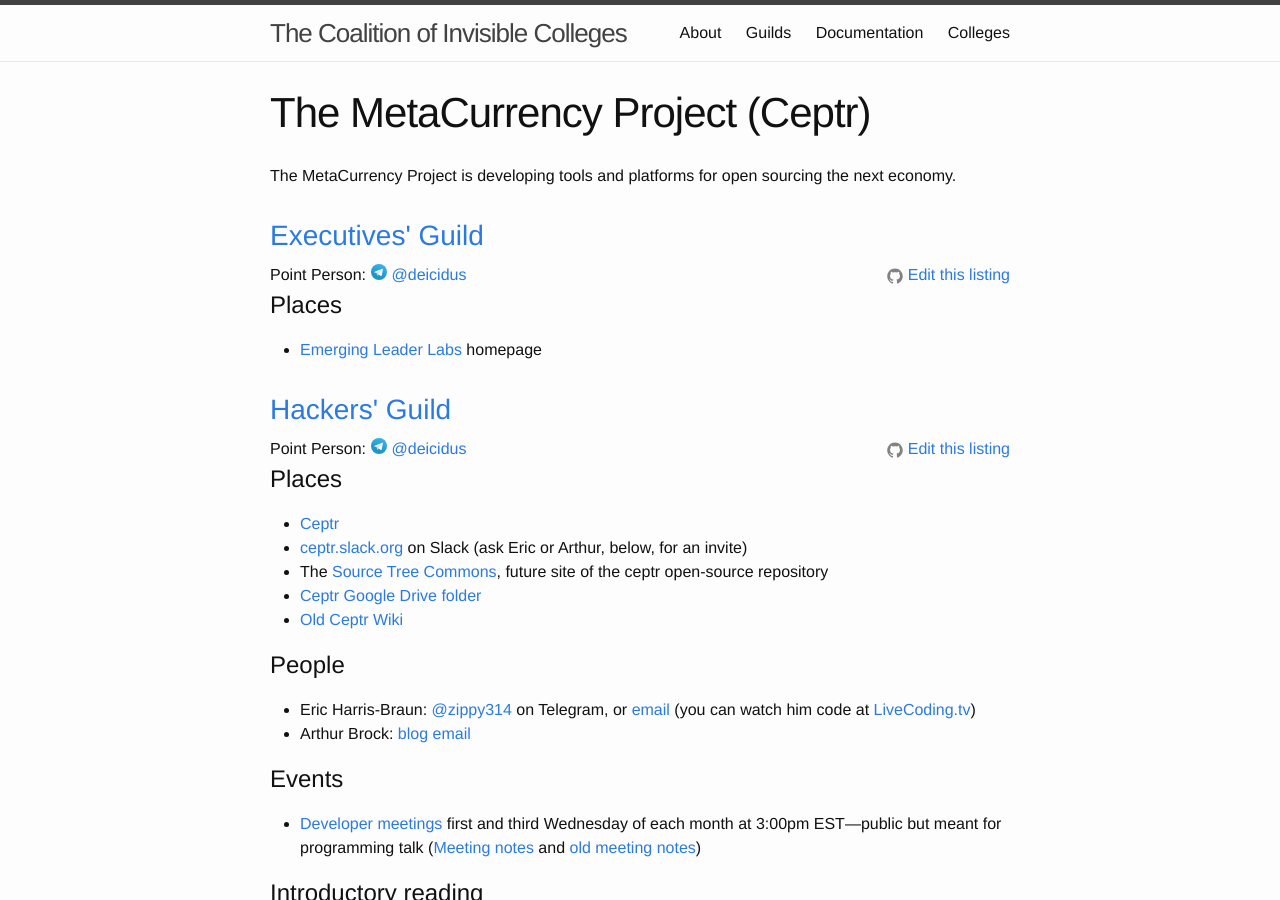
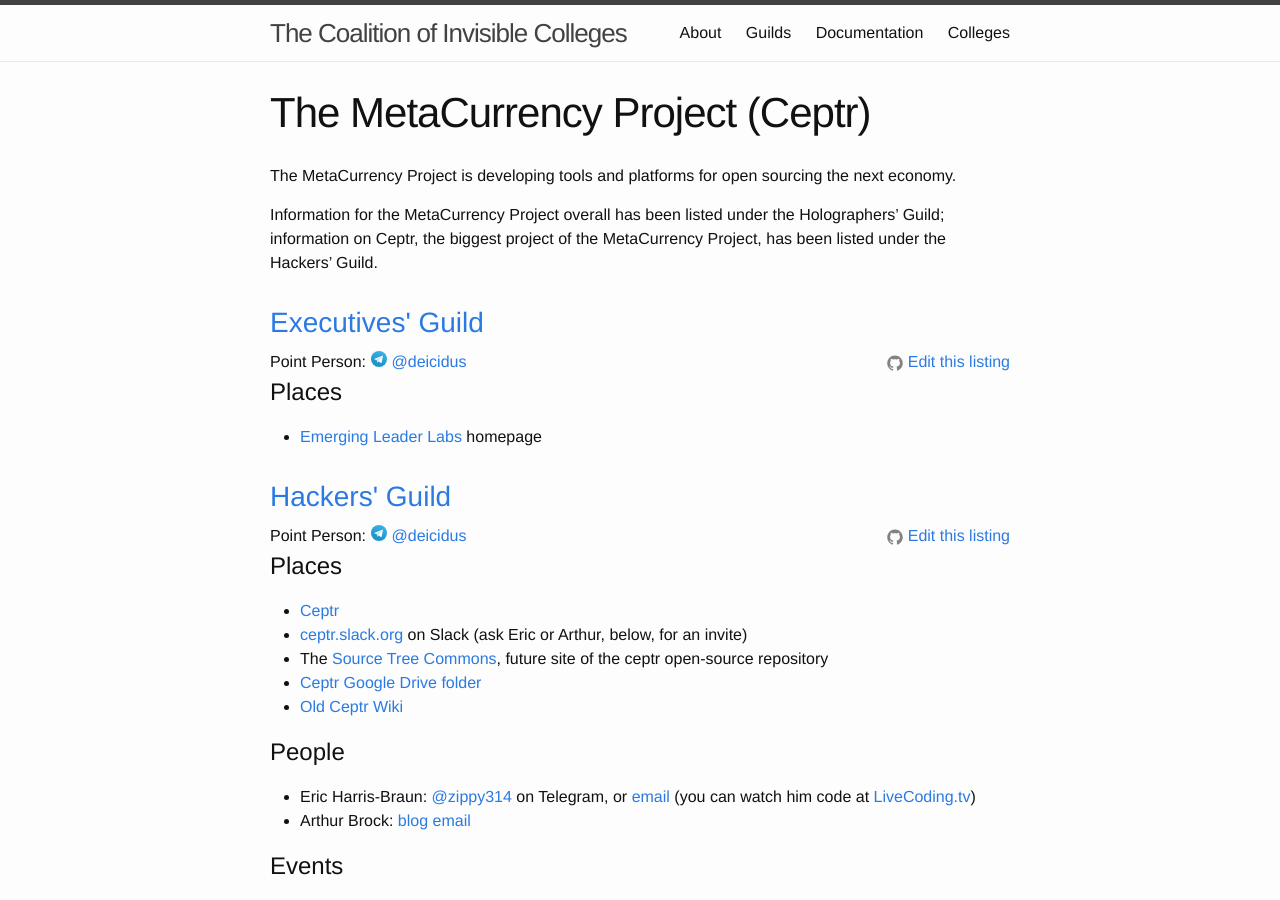
Before and after one commit to coalition-of-invisible-colleges/cic.github.io, a Jekyll site: the page built from colleges/Ceptr.md, in a window 1280 px wide and 900 px high. Built offline with Jekyll 4.4.1, drawn with Linux system fonts in a browser that asks for light colours.

Commit message:
Update Ceptr.md

```diff
--- a/colleges/Ceptr.md
+++ b/colleges/Ceptr.md
@@ -5,3 +5,5 @@ permalink: /colleges/Ceptr/
 college: Ceptr
 ---
 The MetaCurrency Project is developing tools and platforms for open sourcing the next economy.
+
+Information for the MetaCurrency Project overall has been listed under the Holographers' Guild; information on Ceptr, the biggest project of the MetaCurrency Project, has been listed under the Hackers' Guild.
```
